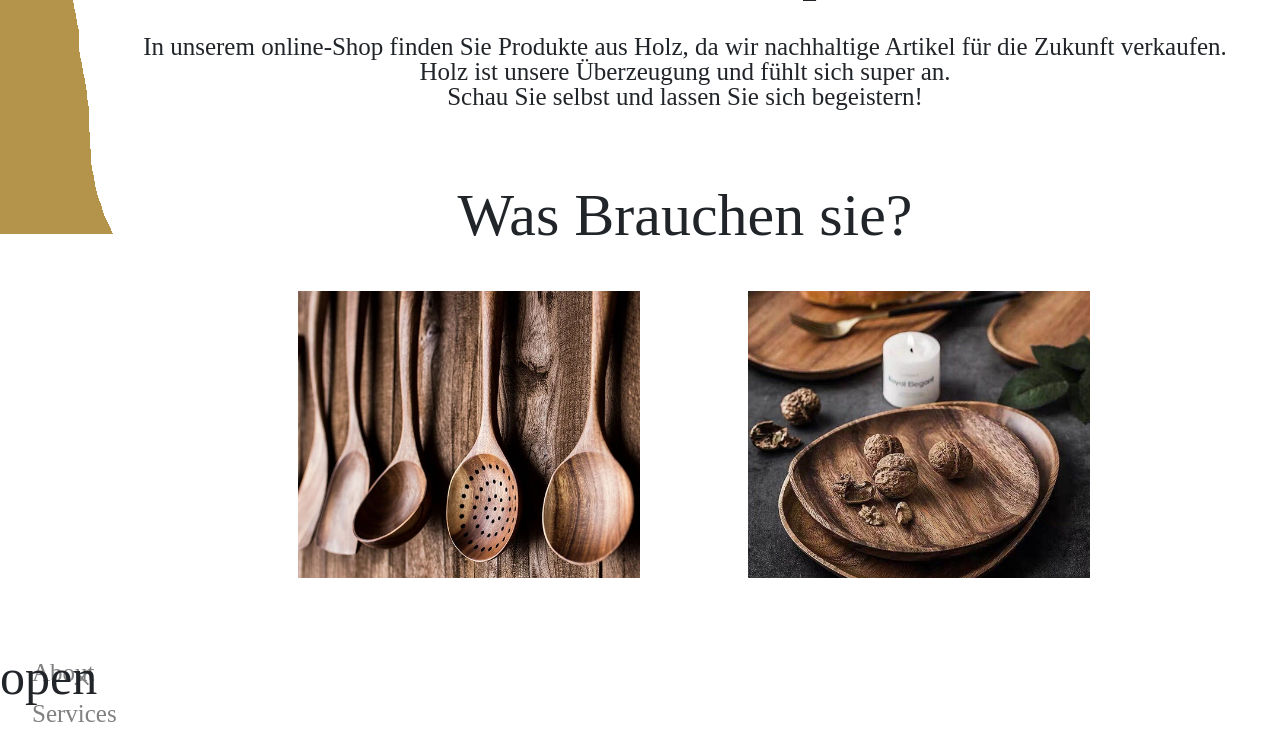
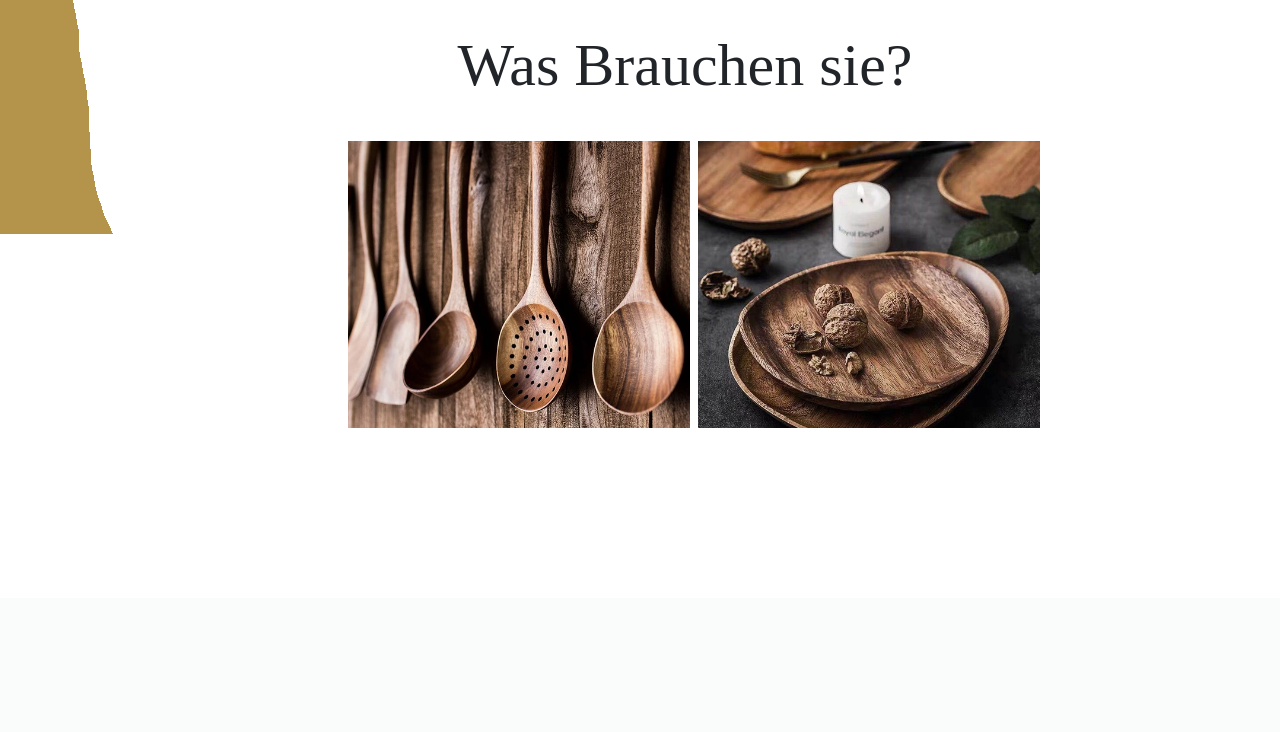
Before and after one commit to Temder/Webshop-Holzspross, a PHP site: page /_index.html in a window 1280 px wide; the page is wider, and only the part inside the window is pictured. Shown: the part 846-1578 px from the top of that part. After the commit the page ends 1274 px from the top of that part, so only its background shows below. Run offline with PHP 8.4, Linux system fonts and the light colour scheme; some libraries are stand-ins or nearby versions.

Commit message:
bessere ansicht bei kleinen bilschirmen

```diff
--- a/Assets/_index.html
+++ b/Assets/_index.html
@@ -15,11 +15,24 @@
 </head>
 
 <body>
+    <!-- Background Color, Tree and Headline Picture -->
+
     <div id="background" class="dark-modeToggle"></div>
     <img id="treeSide" class="dark-modeToggle" src="Bilder/treeLeft.png">
+    <img class="sÜs dark-modeToggle" src="Bilder/Überschrift.png">
+
+    <span class="navVOC" onclick="openNav()">&#9776;</span>
+
+
+    <!-- slideshow -->
 
     <div id="container">
         <ul id="slides">
+            <li class="slide">
+                <div class="slide-partial slide-left"><img src="Bilder/H3Left.jpg" /></div>
+                <div class="slide-partial slide-right"><img src="Bilder/H3Right.jpg" /></div>
+                <h1 class="title"><span class="title-text">Holzspross</span></h1>
+            </li>
             <li class="slide">
                 <div class="slide-partial slide-left"><img src="Bilder/houseSunLeft.jpg" /></div>
                 <div class="slide-partial slide-right"><img src="Bilder/houseSunRight.jpg" /></div>
@@ -29,11 +42,6 @@
                 <div class="slide-partial slide-left"><img src="https://s3-us-west-2.amazonaws.com/s.cdpn.io/544318/mountain-left.jpg" /></div>
                 <div class="slide-partial slide-right"><img src="https://s3-us-west-2.amazonaws.com/s.cdpn.io/544318/mountain-right.jpg" /></div>
                 <h1 class="title"><span class="title-text">Mountain</span></h1>
-            </li>
-            <li class="slide">
-                <div class="slide-partial slide-left"><img src="Bilder/H3Left.jpg" /></div>
-                <div class="slide-partial slide-right"><img src="Bilder/H3Right.jpg" /></div>
-                <h1 class="title"><span class="title-text">Holzspross</span></h1>
             </li>
             <li class="slide">
                 <div class="slide-partial slide-left"><img src="https://s3-us-west-2.amazonaws.com/s.cdpn.io/544318/canyon-left.jpg" /></div>
@@ -57,6 +65,16 @@
         </ul>
     </div>
 
+
+    <!--Placeholder-->
+
+    <div style="height: 75vh;"></div>
+
+    <br/>
+
+
+    <!-- Navbar Horizontal -->
+
     <div class="nav dark-modeToggle">
         <a class="navA1 navAll" href="index.php">START</a>
         <a class="navA2 navAll" href="">KÜCHE</a>
@@ -64,19 +82,26 @@
         <a class="navA4 navAll" href="Katalog.php">KATALOG</a>
     </div>
 
-    <img class="sÜs dark-modeToggle" src="Bilder/Überschrift.png">
 
-    <!--Placeholder-->
-    <div style="height: 750px;"></div>
+    <!-- Navbar Vertical -->
 
-    <br/>
+    <div id="mySidenav" class="sidenav dark-modeToggle">
+        <a href="javascript:void(0)" class="closebtn" onclick="closeNav()">&times;</a>
+        <a href="index.php">START</a>
+        <a href="">KÜCHE</a>
+        <a href="">SCHALEN & TELLER</a>
+        <a href="Katalog.php">KATALOG</a>
+    </div>
+
+
+    <!-- Text and Images -->
 
     <div class="d-flex flex-column justify-content-center dark-modeToggle" style="position: relative; width: 100%; display: grid; place-items: center;">
         <div class="p-2 klÜs">
             Wir sind Holzspross
         </div>
-        <div class="p-2" style="margin: 10px; margin-left: 100px; text-align: center; font-size: clamp(20px, 3vw, 25px);">
-            <p>In unserem online-Shop finden Sie Produkte aus Holz, da wir nachhaltige Artikel für die Zukunft verkaufen.</p>
+        <div class="p-2 txGr1">
+            <p>In unserem oline-Shop finden Sie Produkte aus Holz, da wir nachhaltige Artikel für die Zukunft verkaufen.</p>
             <p>Holz ist unsere Überzeugung und fühlt sich super an.</p>
             <p>Schau Sie selbst und lassen Sie sich begeistern!</p>
         </div>
@@ -85,28 +110,26 @@
         </div>
     </div>
 
-    <div class="d-flex flex-wrap justify-content-center" style="position: relative; width: 100%; margin-top: 20px;">
-        <div class="p-2 bildGr1">
-            <img style="height: clamp(100px, 30vw, 350px);" src="Bilder/Artikel/GroßesHolzBesteckFürSalat1.png">
+    <div class="d-flex flex-wrap justify-content-center picGr1">
+        <div class="p-2 picDiv1">
+            <img class="pic1" src="Bilder/Artikel/GroßesHolzBesteckFürSalat1.png">
         </div>
-        <div class="p-2 bildGr1">
-            <img style="height: clamp(100px, 30vw, 350px);" src="Bilder/Artikel/AbgerundeteAkazienHolzTeller1.png">
+        <div class="p-2 picDiv1">
+            <img class="pic1" src="Bilder/Artikel/AbgerundeteAkazienHolzTeller1.png">
         </div>
     </div>
 
-    <div class="test" style="font-size: 100px; position: relative; margin-left: 200px">
-        test
+
+    <!-- Test Section -->
+
+    <div class="d-flex" style="z-index: 10;">
+        <div class="p-2">
+
+        </div>
+        <div class="p-2">
+
+        </div>
     </div>
-
-    <div id="mySidenav" class="sidenav" style="position: fixed;">
-        <a href="javascript:void(0)" class="closebtn" onclick="closeNav()" style="z-index: 6;">&times;</a>
-        <a href="#">About</a>
-        <a href="#">Services</a>
-        <a href="#">Clients</a>
-        <a href="#">Contact</a>
-    </div>
-
-    <span onclick="openNav()" style="position: absolute; z-index: 1; font-size: 50px;">open</span>
 
     <br/><br/><br/><br/><br/>
 
--- a/Assets/index.css
+++ b/Assets/index.css
@@ -5,19 +5,63 @@
 }
 
 
+/* Disable Scrollbar */
+
+@-moz-document url-prefix() {
+    /* Firefox */
+    html {
+        scrollbar-width: none;
+    }
+}
+
+body {
+    margin: 0;
+    /* remove default margin */
+    scrollbar-width: none;
+    /* Firefox */
+    -ms-overflow-style: none;
+    /* IE 10+ */
+    overflow-y: scroll;
+}
+
+body::-webkit-scrollbar {
+    width: 0px;
+    background: transparent;
+    /* Chrome/Safari/Webkit */
+}
+
+
 /* Text, Farben und Bilder */
+
+.hintergrund {
+    background-color: rgb(203, 240, 202);
+}
+
+.klÜs {
+    margin: 10px;
+    max-width: 1000px;
+    text-align: center;
+    font-size: clamp(40px, 5vw, 60px);
+}
 
 .kÜs {
     text-align: center;
     color: rgb(102, 59, 15);
 }
 
-.klÜs {
-    margin: 10px;
-    max-width: 1000px;
-    margin-left: 100px;
-    text-align: center;
-    font-size: clamp(40px, 5vw, 60px);
+.pic1 {
+    height: clamp(150px, 30vw, 350px);
+}
+
+.picDiv1 {
+    width: clamp(150px, 30vw, 350px);
+    overflow: hidden;
+}
+
+.picGr1 {
+    position: relative;
+    width: 100%;
+    margin-top: 20px;
 }
 
 .sÜs {
@@ -137,76 +186,42 @@ li a:hover {
 }
 
 
-/* Display Größe */
+/* Navbar Vertical */
 
-@media screen and (min-width: 300px) {
-    /* aufrecht */
-    .test {
-        display: block;
-    }
-    #treeSide {
-        display: none;
-    }
-    .bildGr1 {
-        margin-left: 100px;
-        width: clamp(100px, 30vw, 350px);
-        overflow: hidden;
-    }
+.navVOC {
+    position: fixed;
+    top: 10px;
+    left: 10px;
+    font-size: 30px;
+    z-index: 9;
+    color: white;
 }
 
-@media screen and (min-width: 500px) {
-    /* gedreht */
-    .test {
-        display: none;
-    }
-    #treeSide {
-        display: block;
-    }
+.sidenav {
+    height: 100%;
+    width: 0;
+    position: fixed;
+    z-index: 10;
+    top: 0;
+    left: 0;
+    background-color: rgb(255, 255, 255);
+    overflow-x: hidden;
+    transition: 0.5s;
+    padding-top: 60px;
 }
-
-
-/* Side Navbar */
-
-#2F389C .sidenav {
-    height: 100%;
-    /* 100% Full-height */
-    width: 0;
-    /* 0 width - change this with JavaScript */
-    z-index: 1;
-    top: 0;
-    /* Stay at the top */
-    left: 0;
-    background-color: #111;
-    /* Black*/
-    overflow-x: hidden;
-    /* Disable horizontal scroll */
-    padding-top: 60px;
-    /* Place content 60px #7379B4from the top */
-    transition: 0.5s;
-    /* 0.5 second transition effect to slide in the sidenav */
-}
-
-
-/* The navigation menu links */
 
 .sidenav a {
     padding: 8px 8px 8px 32px;
     text-decoration: none;
     font-size: 25px;
-    color: #818181;
+    color: #000000;
     display: block;
     transition: 0.3s;
 }
 
-
-/* When you mouse over the navigation links, change their color */
-
 .sidenav a:hover {
-    color: #f1f1f1;
+    color: #b3b3b3;
 }
-
-
-/* Position and style the close button (top right corner) */
 
 .sidenav .closebtn {
     position: absolute;
@@ -237,12 +241,71 @@ li a:hover {
 }
 
 
+/* Display Größe */
+
+@media screen and (min-width: 300px) {
+    /* upright */
+    .klÜs {
+        margin-left: 0px;
+    }
+    .nav {
+        display: none;
+    }
+    .picGr1 {
+        margin-left: 0px;
+    }
+    .sÜs {
+        display: none;
+    }
+    .title {
+        left: 10px;
+    }
+    .txGr1 {
+        margin-left: 0px;
+    }
+    #slide-select {
+        left: 10px;
+    }
+    #treeSide {
+        display: none;
+    }
+}
+
+@media screen and (min-width: 850px) {
+    /* rotated */
+    .klÜs {
+        margin-left: 100px;
+    }
+    .nav {
+        display: block;
+    }
+    .picGr1 {
+        margin-left: 50px;
+    }
+    .sÜs {
+        display: block;
+    }
+    .title {
+        left: 100px;
+    }
+    .txGr1 {
+        margin-left: 100px;
+    }
+    #slide-select {
+        left: 100px;
+    }
+    #treeSide {
+        display: block;
+    }
+}
+
+
 /* Slideshow */
 
 #container {
     position: absolute;
     width: 100%;
-    height: 750px;
+    height: 75vh;
     overflow-x: hidden;
     overflow-y: visible;
 }
--- a/Assets/scripts.js
+++ b/Assets/scripts.js
@@ -87,12 +87,10 @@ document.onkeypress = function(e) {
 
 /* sidenav anim */
 
-/* Set the width of the side navigation to 250px */
 function openNav() {
-  document.getElementById("mySidenav").style.width = "250px";
+    document.getElementById("mySidenav").style.width = "250px";
 }
 
-/* Set the width of the side navigation to 0 */
 function closeNav() {
-  document.getElementById("mySidenav").style.width = "0";
+    document.getElementById("mySidenav").style.width = "0";
 }
```
Also changed, not shown: other parts of Assets/index.css (+11 -41 lines), Assets/test.html (+67 -19 lines).
